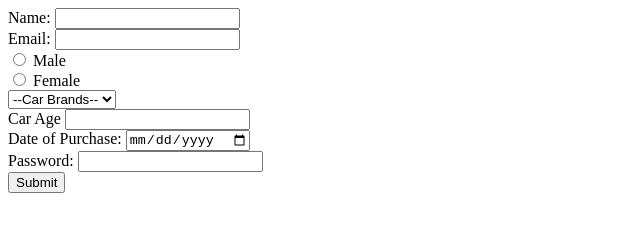
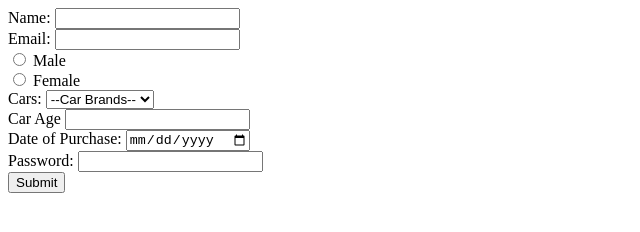
Before and after one commit to acciojob/car-insurance-form-ansh-mishra1, a website: page main.html in a window 1280 px wide. Shown: the full height of the page, 0-640 px from the left. Drawn offline with Linux system fonts and the light colour scheme.

Commit message:
created a submission

```diff
--- a/main.html
+++ b/main.html
@@ -19,6 +19,7 @@
 		<input type='radio' name='gender' id='female' required>
 		<label for='female'>Female</label><br>
 
+		<label for='cars'>Cars:</label>
 		<select id='cars'>
 			<option>--Car Brands--</option>
 			<option>BMW</option>
```
